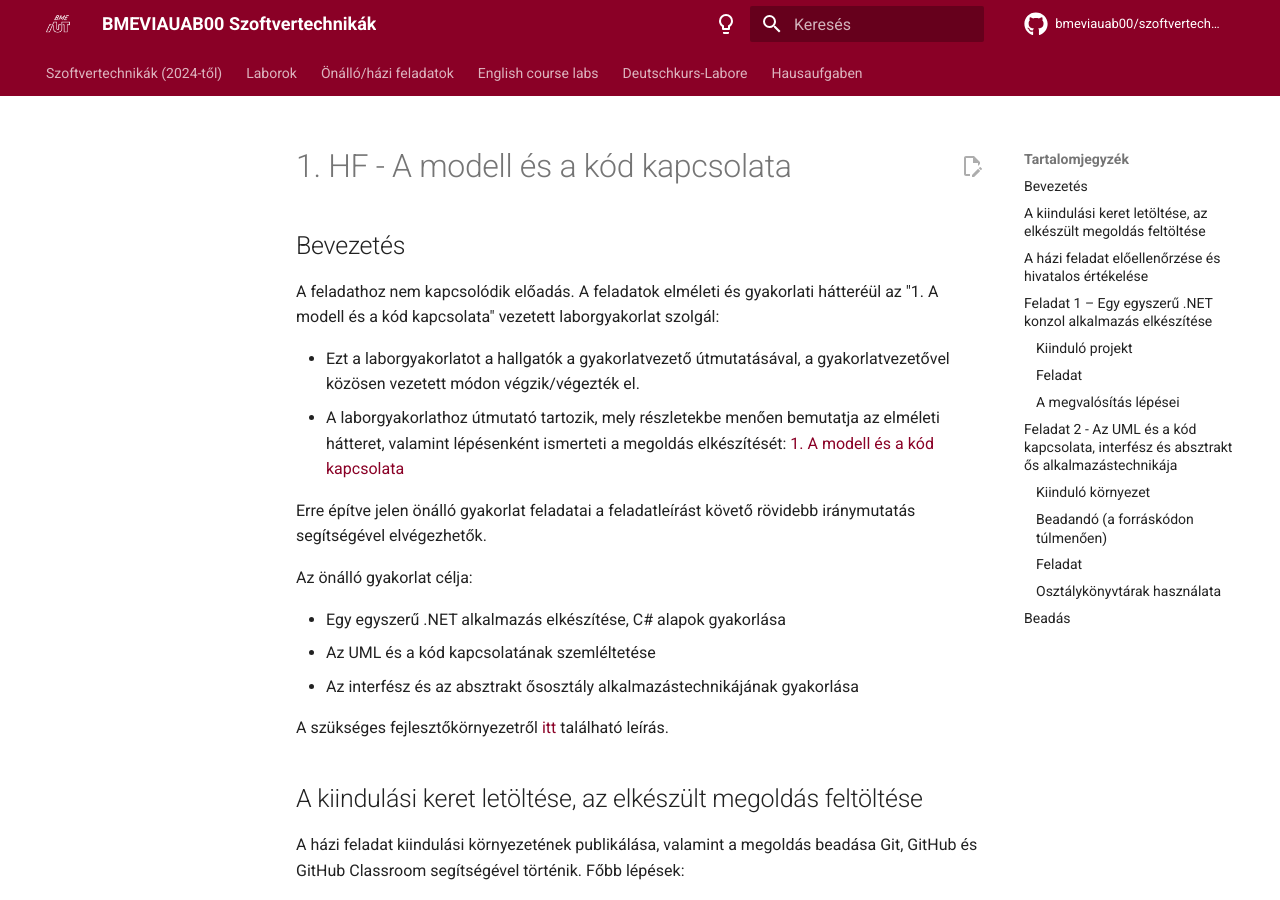
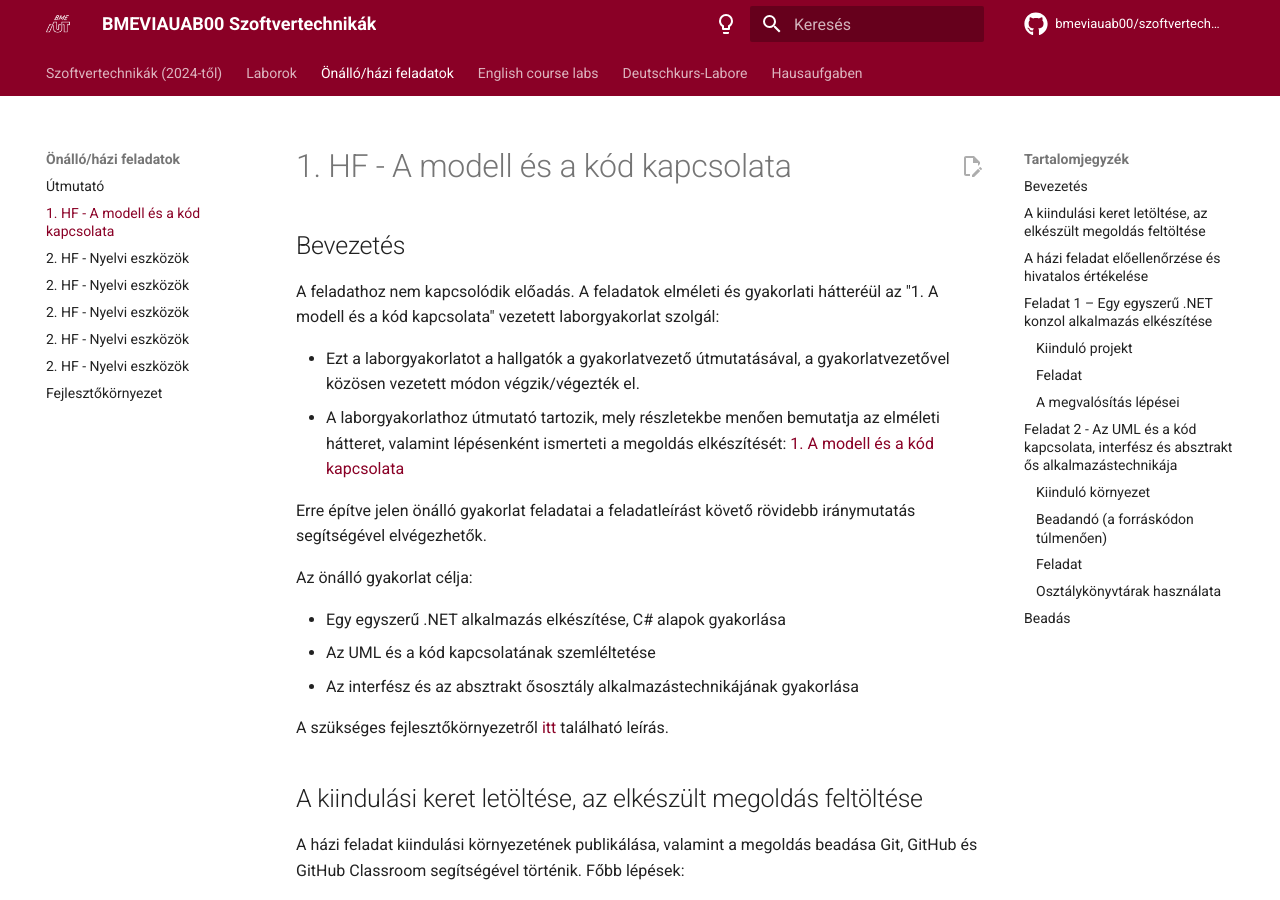
Before and after one commit to bmeviauab00/szoftvertechnikak, an MkDocs documentation site: the page built from docs/hazi/1-model-es-kod-kapcsolata/index.md, in a window 1280 px wide and 900 px high. Built offline with MkDocs 1.6.1 and Material for MkDocs 9.7.7, drawn with Linux system fonts in a browser that asks for light colours; comment, search, counter and statistics services are not loaded; the version menu is left out; some of the changed lines change nothing that is shown.

Commit message:
Házi 1 pub

```diff
--- a/docs/hazi/1-model-es-kod-kapcsolata/index.md
+++ b/docs/hazi/1-model-es-kod-kapcsolata/index.md
@@ -1,6 +1,5 @@
 ---
 search:
-  exclude: true
 authors: bzolka
 ---
 
--- a/docs/hazi/index.md
+++ b/docs/hazi/index.md
@@ -5,7 +5,7 @@ Az önálló/házi feladatokra vonatkozó pontos követelmények Moodle-ben, a [
 
 ## A feladatok
 
-- [1. HF - A modell és a kód kapcsolata](../hazi/meghirdetes-elott.md)
+- [1. HF - A modell és a kód kapcsolata](../hazi/1-model-es-kod-kapcsolata/index.md)
 - [2. HF - Nyelvi eszközök](../hazi/meghirdetes-elott.md)
 - [3. HF - Felhasználói felület kialakítása](../hazi/meghirdetes-elott.md)
 - [4. HF - Többszálú alkalmazások fejlesztése](../hazi/meghirdetes-elott.md)
--- a/mkdocs.yml
+++ b/mkdocs.yml
@@ -105,7 +105,7 @@ nav:
       - labor/7-adatkezeles/index.md
   - "Önálló/házi feladatok":
       - 'Útmutató': hazi/index.md
-      - '1. HF - A modell és a kód kapcsolata': hazi/meghirdetes-elott.md
+      - '1. HF - A modell és a kód kapcsolata': hazi/1-model-es-kod-kapcsolata/index.md
       - '2. HF - Nyelvi eszközök': hazi/meghirdetes-elott.md
       - '3. HF - Felhasználói felület kialakítása': hazi/meghirdetes-elott.md
       - '4. HF - Többszálú alkalmazások fejlesztése': hazi/meghirdetes-elott.md
@@ -135,4 +135,4 @@ nav:
       - '4. Entwicklung von Multithreading-Anwendungen': hazi/meghirdetes-elott_ger.md
       - '5. MVVM': hazi/meghirdetes-elott_ger.md
       - '6. Entwurfsmuster': hazi/meghirdetes-elott_ger.md
-      - 'Entwicklungsumgebung': hazi/fejlesztokornyezet/index.md
+      - 'Entwicklungsumgebung': hazi/fejlesztokornyezet/index_ger.md
```
